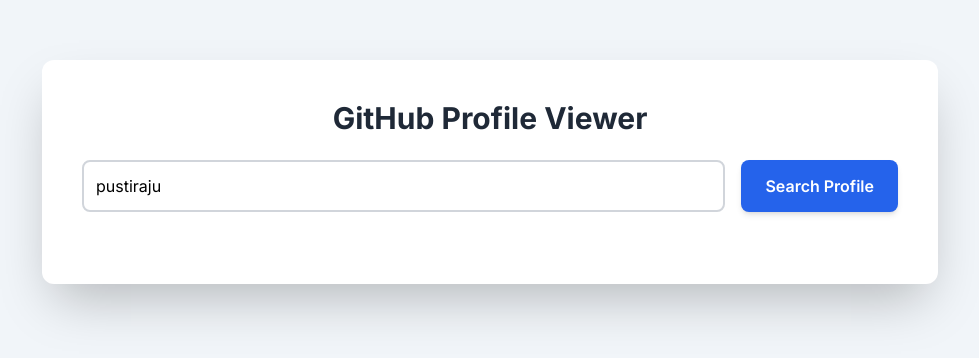
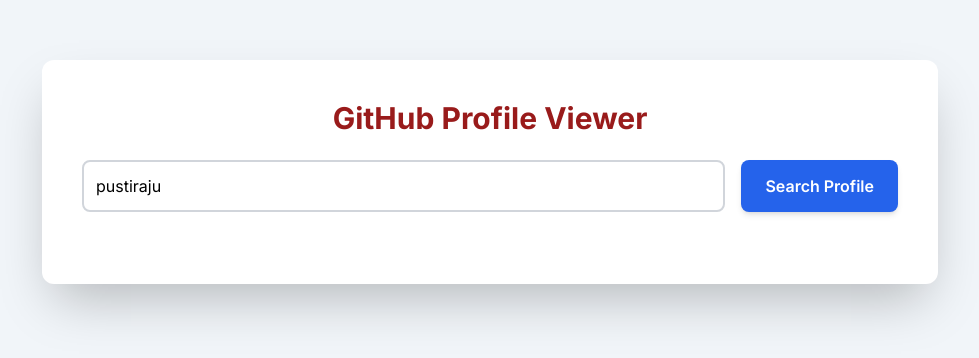
Before and after one commit to pustiraju/pustiraju.github.io, a plain HTML site: page index.html in a window 1280 px wide. Shown: the part 228-586 px from the top of the page, without its empty margins (150-1129 px from the left). Drawn offline with nearby package versions, Linux system fonts and the light colour scheme.

Commit message:
fjdkfjjkwd

```diff
--- a/index.html
+++ b/index.html
@@ -19,7 +19,7 @@
 </head>
 <body class="min-h-screen flex items-center justify-center p-4">
     <div class="bg-white rounded-xl shadow-2xl p-6 md:p-10 w-full max-w-4xl transform transition-transform duration-300 hover:scale-[1.01]">
-        <h1 class="text-3xl font-bold text-center text-gray-800 mb-6">GitHub Profile Viewer</h1>
+        <h1 class="text-3xl font-bold text-center text-red-800 mb-6">GitHub Profile Viewer</h1>
 
         <!-- Search Input -->
         <div class="flex flex-col md:flex-row gap-4 mb-8">
```
